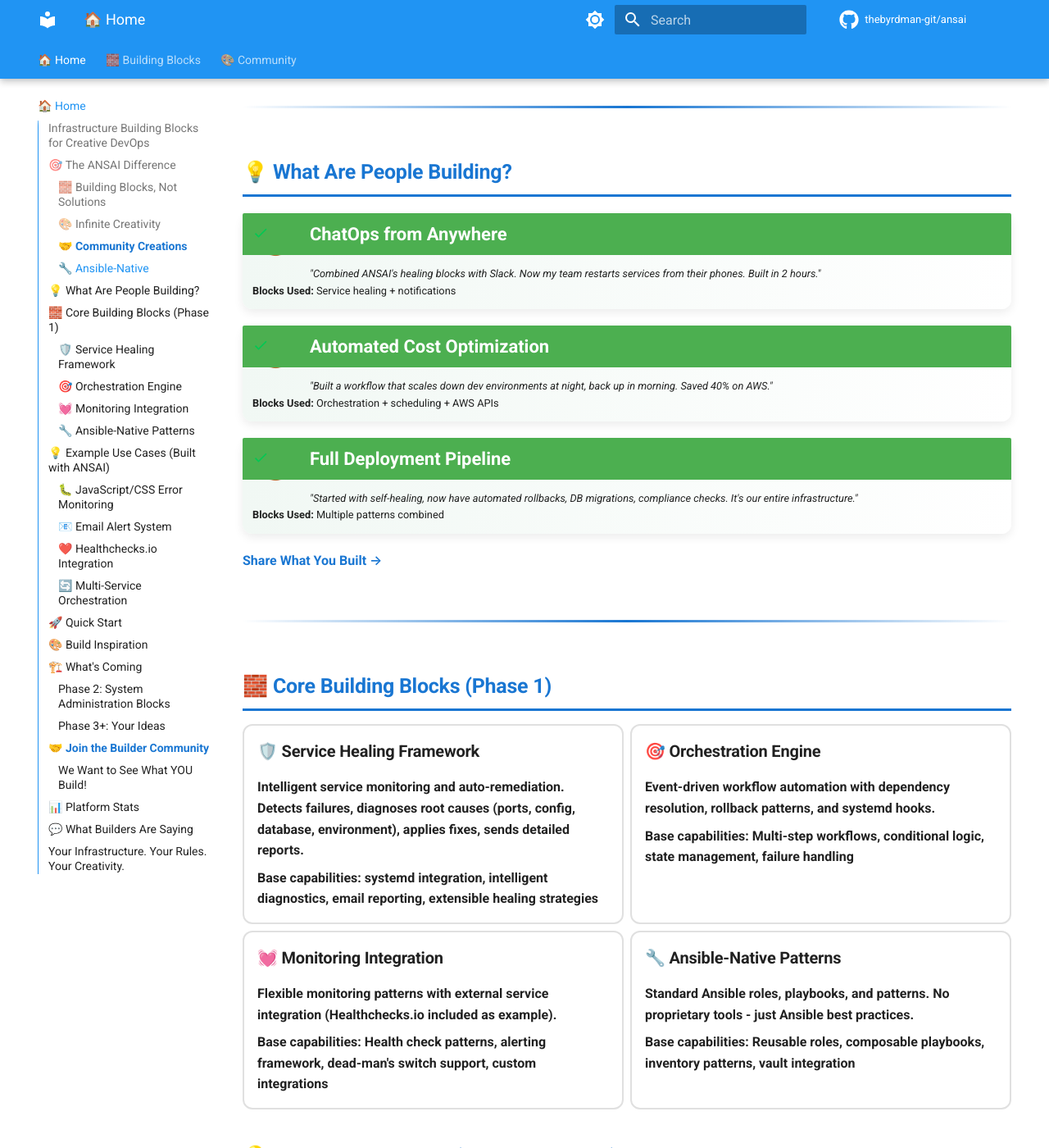
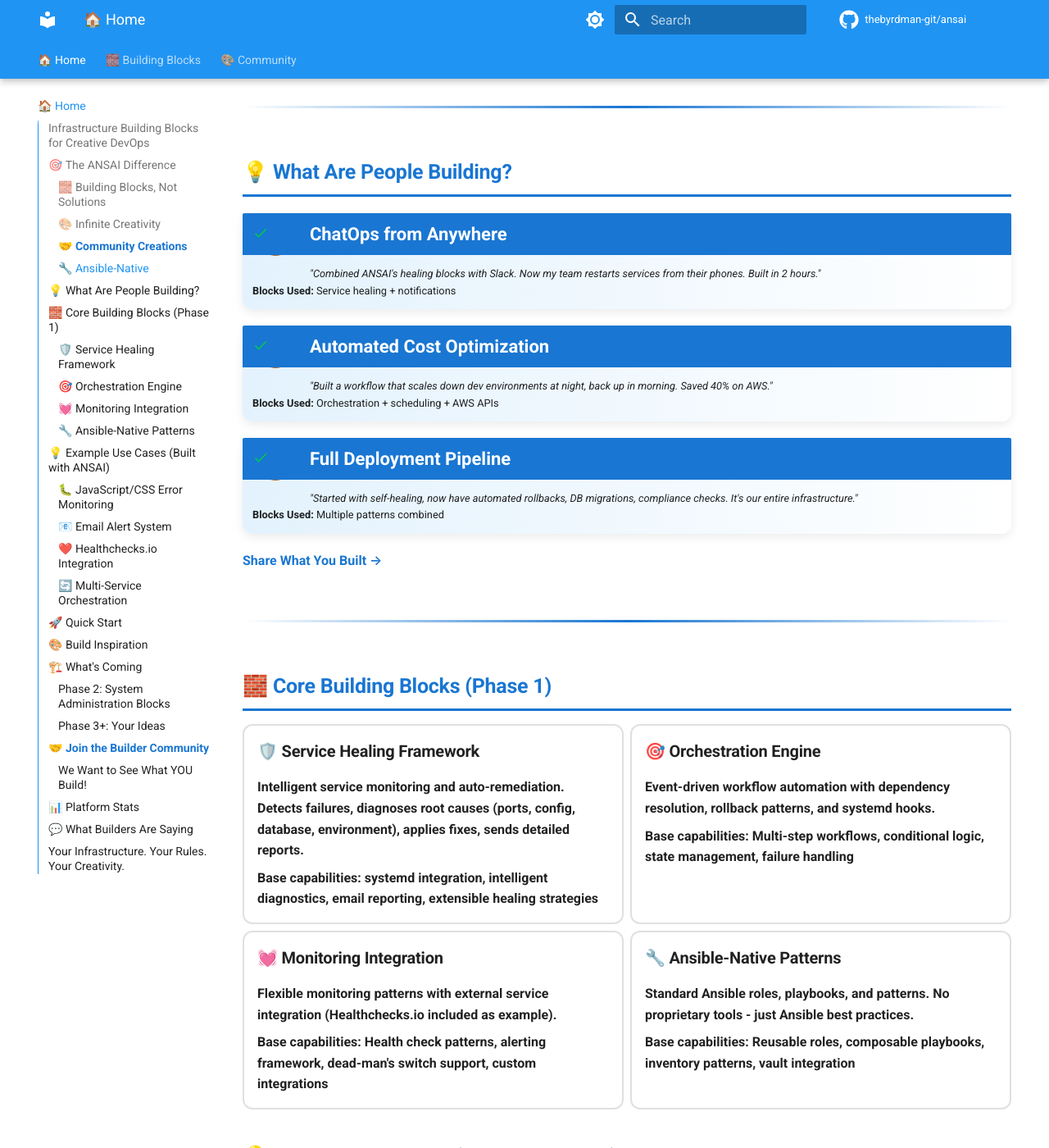
Before and after one commit to thebyrdman-git/ansai, an MkDocs documentation site: the page built from docs/index.md, in a window 1280 px wide and 1400 px high, scrolled down 1341 px. Shown: the whole window at 82% size. Built offline with MkDocs 1.6.1 and Material for MkDocs 9.7.7, drawn with Linux system fonts in a browser that asks for light colours; comment, search, counter and statistics services are not loaded.

Commit message:
design: Convert to pure blue and white theme
REMOVED ALL NON-BLUE COLORS:
- ❌ Green success cards → Blue
- ❌ Yellow links in CTA → Light blue
- ❌ Pink/purple final CTA → Blue gradient
- ❌ Yellow quote blocks → Blue

RESULT: 100% blue and white color scheme
- Primary: #1976d2 (Material Blue)
- Secondary: #1565c0 (Dark Blue)
- Accent: #bbdefb / #e3f2fd (Light Blue)
- Text: White on colored backgrounds, blue on white

Clean, professional, cohesive. 💙

```diff
--- a/docs/stylesheets/creative.css
+++ b/docs/stylesheets/creative.css
@@ -63,21 +63,21 @@
     margin-bottom: 1.5rem;
 }
 
-/* Community Gallery Cards */
+/* Community Gallery Cards - Blue and White */
 .admonition.success {
-    border-left: 5px solid #4caf50;
-    background: linear-gradient(to right, #f1f8f4 0%, #ffffff 100%);
-    box-shadow: 0 4px 12px rgba(76, 175, 80, 0.1);
+    border-left: 5px solid #1976d2;
+    background: linear-gradient(to right, #e3f2fd 0%, #ffffff 100%);
+    box-shadow: 0 4px 12px rgba(25, 118, 210, 0.1);
     transition: transform 0.2s, box-shadow 0.2s;
 }
 
 .admonition.success:hover {
     transform: translateY(-2px);
-    box-shadow: 0 6px 20px rgba(76, 175, 80, 0.2);
+    box-shadow: 0 6px 20px rgba(25, 118, 210, 0.2);
 }
 
 .admonition.success .admonition-title {
-    background: #4caf50;
+    background: #1976d2;
     color: white;
     font-weight: 700;
     font-size: 1.1rem;
@@ -141,7 +141,7 @@
 }
 
 .community-cta a {
-    color: #ffeb3b;
+    color: #bbdefb;
     text-decoration: underline;
     font-weight: 600;
 }
@@ -169,15 +169,15 @@
     font-weight: 600;
 }
 
-/* Final CTA */
+/* Final CTA - Blue and White */
 .final-cta {
     text-align: center;
     padding: 3rem 2rem;
-    background: linear-gradient(135deg, #f093fb 0%, #f5576c 100%);
+    background: linear-gradient(135deg, #1976d2 0%, #1565c0 100%);
     color: white;
     border-radius: 12px;
     margin: 3rem 0;
-    box-shadow: 0 10px 40px rgba(240, 147, 251, 0.3);
+    box-shadow: 0 10px 40px rgba(25, 118, 210, 0.3);
 }
 
 .final-cta h1,
@@ -271,8 +271,8 @@
 }
 
 .md-typeset .admonition.quote {
-    background: linear-gradient(to right, #fff9e6 0%, #ffffff 100%);
-    border-left: 5px solid #ffc107;
+    background: linear-gradient(to right, #e3f2fd 0%, #ffffff 100%);
+    border-left: 5px solid #1976d2;
 }
 
 /* Code blocks - Softer styling */
```
